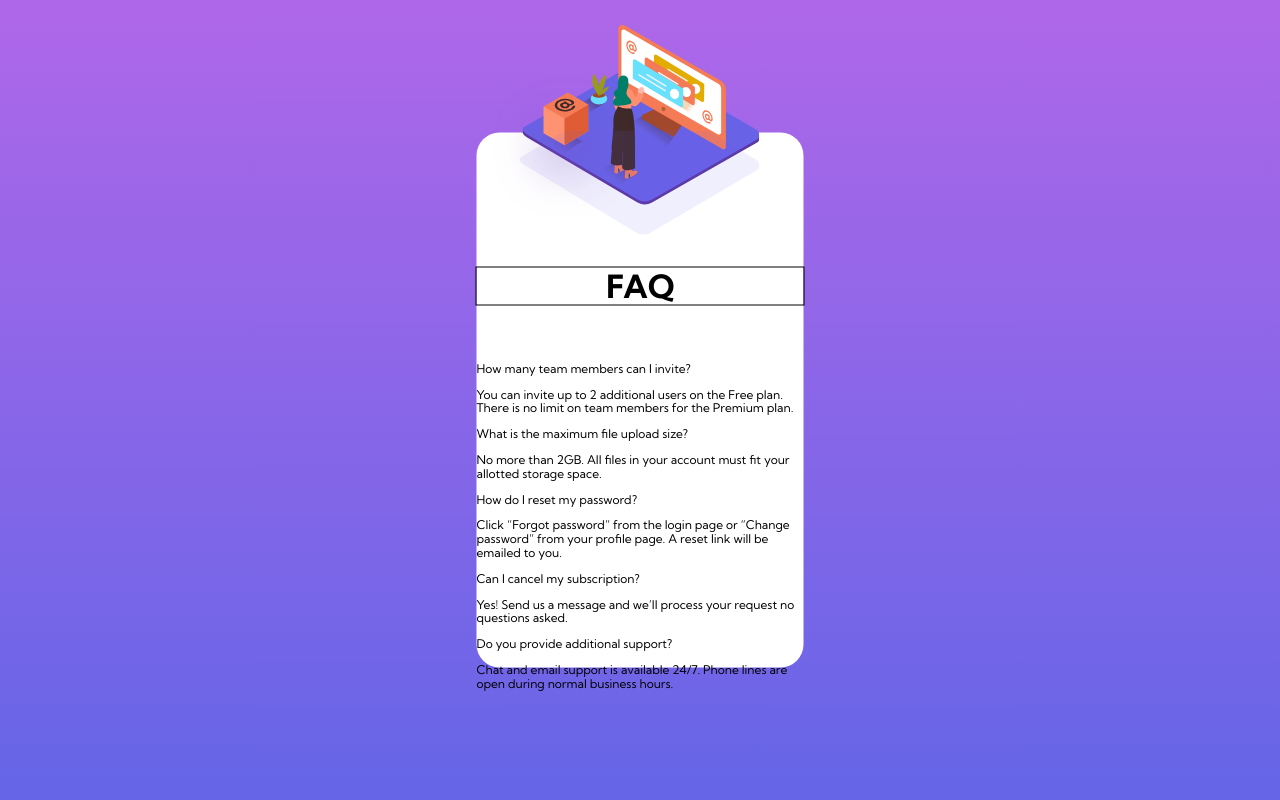
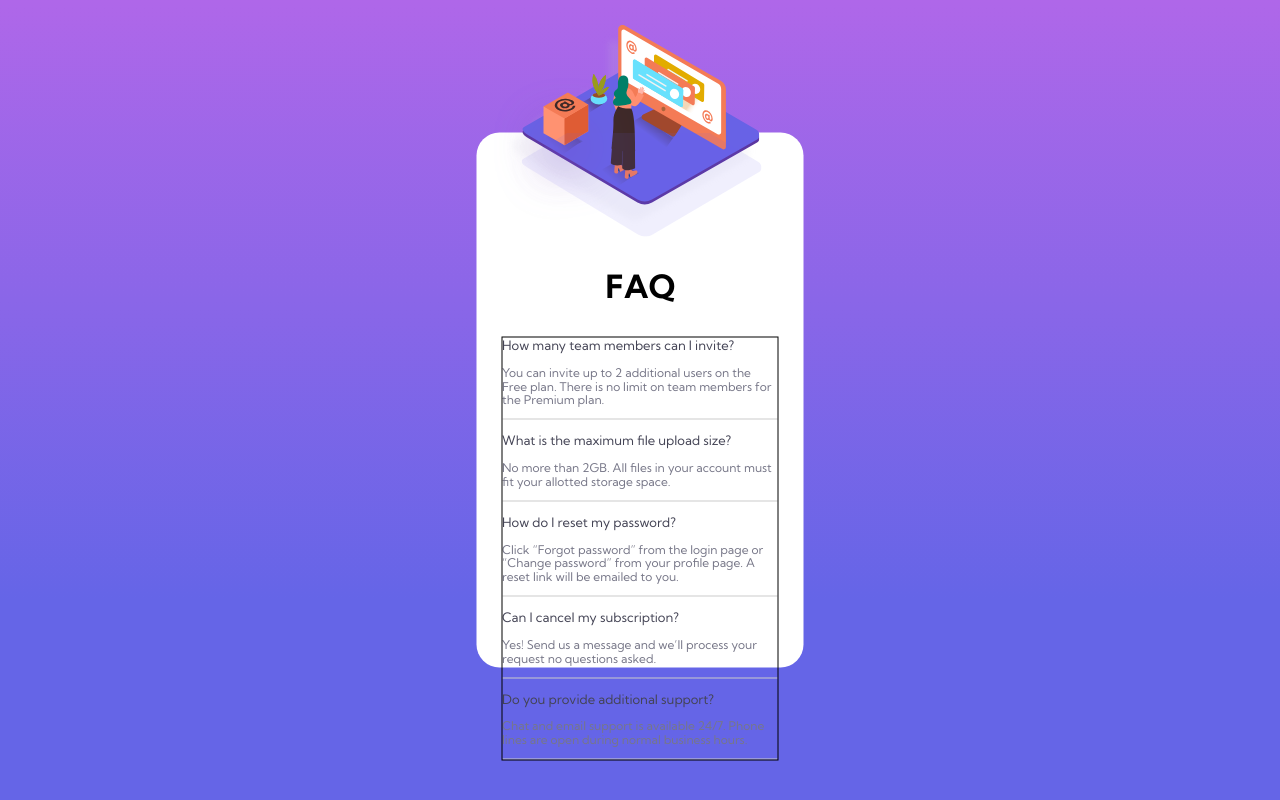
Before and after one commit to jesubohr/faq-card, a plain HTML site: page index.html in a window 1280 px wide. Drawn offline with Linux system fonts and the light colour scheme.

Commit message:
Styled Questions Component

```diff
--- a/index.html
+++ b/index.html
@@ -53,6 +53,16 @@
       Coded by <a href="https://www.frontendmentor.io/profile/Lordex18">Jesus Borrero</a>.
     </div>
   </footer>
+
+  <script>
+    const options = document.querySelectorAll('.option');
+    options.forEach(option => {
+      option.addEventListener('click', (event) => {
+        options.forEach(option => option.firstElementChild.style.fontWeight = 'normal');
+        option.firstElementChild.style.fontWeight = 'bold';
+      });
+    });
+  </script>
 </body>
 
 </html>
--- a/styles.css
+++ b/styles.css
@@ -9,8 +9,8 @@ body {
 main {
   width: 100%;
   height: 100%;
-  background: -webkit-gradient(linear, left top, left bottom, from(#af67e9), to(#6565e7));
-  background: linear-gradient(to bottom, #af67e9, #6565e7);
+  background: -webkit-gradient(linear, left top, left bottom, from(#af67e9), color-stop(75%, #6565e7));
+  background: linear-gradient(to bottom, #af67e9, #6565e7 75%);
 }
 
 main .card {
@@ -37,13 +37,15 @@ main .card__image {
 
 main .card__image > img:first-of-type {
   position: relative;
-  left: calc((100% - 266px)/2);
+  left: calc((100% - 266px) / 2);
+  -webkit-filter: drop-shadow(-10px 15px 3px #ccd2);
+          filter: drop-shadow(-10px 15px 3px #ccd2);
 }
 
 main .card__image > img:last-of-type {
   position: absolute;
-  bottom: -30px;
-  left: calc(((100% - 266px)/2) + 26px);
+  bottom: -32px;
+  left: calc(((100% - 266px) / 2) + 28px);
 }
 
 main .card__title {
@@ -56,10 +58,31 @@ main .card__title {
   font-weight: bold;
   text-align: center;
   letter-spacing: 0px;
+}
+
+main .card__title::first-letter {
+  letter-spacing: 0.3px;
+}
+
+main .card__questions {
+  position: relative;
+  top: -25px;
+  margin: 0 auto;
+  width: calc(85% - 2px);
   outline: 1px solid;
 }
 
-main .card__questions p {
+main .card__questions .option {
+  border-bottom: 1px solid #cccccc;
+}
+
+main .card__questions p.question {
+  color: #445;
+  font-size: 13px;
+}
+
+main .card__questions p.answer {
+  color: #778;
   font-size: 12px;
 }
 
```
